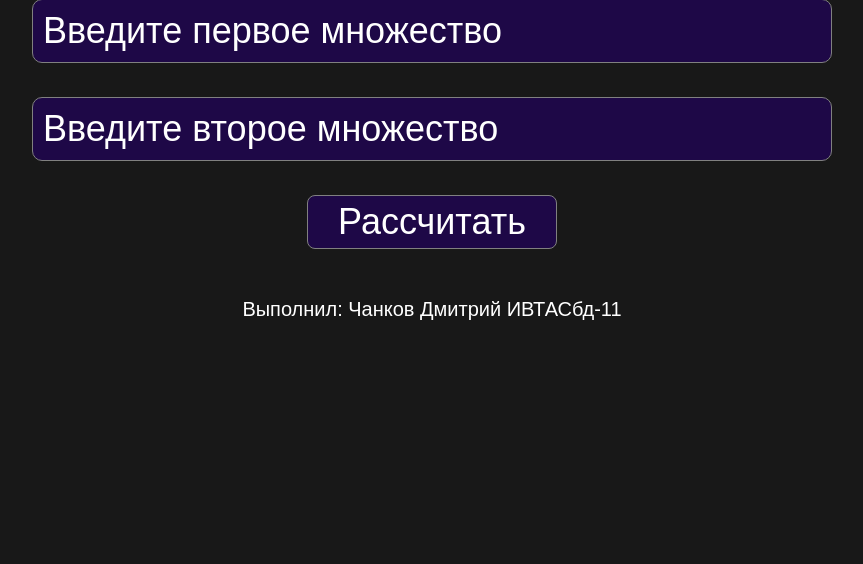
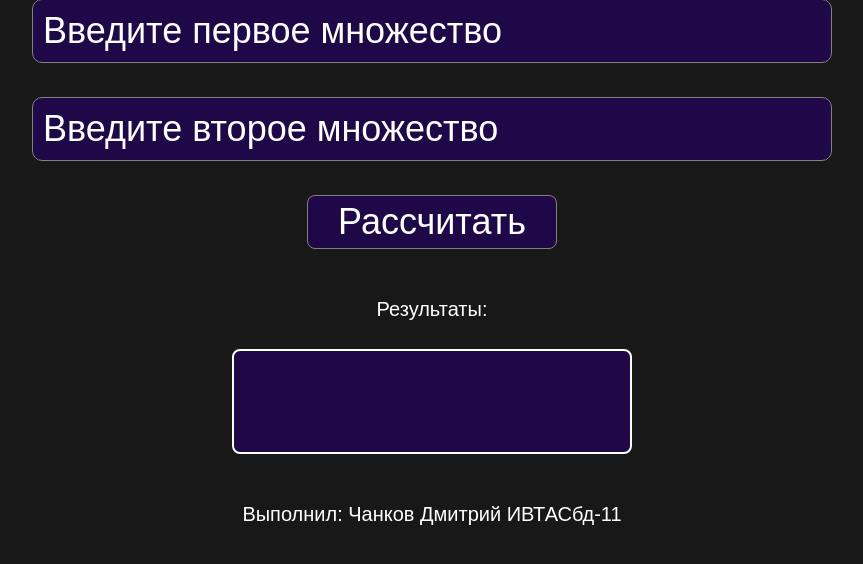
Before and after one commit to altq33/IP-DM-Labs, a PHP site: page / in a window 1280 px wide. Shown: the part 133-697 px from the top of the page, without its empty margins (208-1071 px from the left). Run offline with PHP 8.4, Linux system fonts and the light colour scheme.

Commit message:
Финальный коммит по лабе 1 ДМ

```diff
--- a/DMLabs/Lab1/index.html
+++ b/DMLabs/Lab1/index.html
@@ -16,6 +16,14 @@
             <input type="text" class="enter" id="second-field" placeholder="Введите второе множество" autocomplete="off">
             <input type="submit" class="button" value="Рассчитать" onclick="Calculation()">
         </form>
+        <h2 class="by">Результаты:</h2>
+        <div class="results">
+            <span id="union"></span>
+            <span id="int"></span>
+            <span id="diff"></span>
+            <span id="diff2"></span>
+            <span id="sym"></span>
+        </div>
         <h2 class="by">Выполнил: Чанков Дмитрий ИВТАСбд-11</h2>
     </div>
 </body>
--- a/DMLabs/Lab1/script.js
+++ b/DMLabs/Lab1/script.js
@@ -8,7 +8,7 @@ function isValidate(message) {
     }
     for(let i = 0; i < arr.length; i++) {
         if(arr[i].length != 4) {
-            error_message = "Элемент множества должен содеражть 4 символа!";
+            error_message = "Элемент множества должен содержать 4 символа!";
             return false;
         }
         if(!(Number.isInteger(Number(arr[i][0])))) {
@@ -46,9 +46,28 @@ function isValidate(message) {
 function Calculation() {
     message1 = document.getElementById('first-field').value;
     message2 = document.getElementById('second-field').value;
+    // Проверка валидности
     if (isValidate(message1) && isValidate(message2)){
-        alert("Good")
+        const first_set = new Set(message1.split(" ")); // Получаем два множества из строк, сплитуем по пробелу
+        const second_set = new Set(message2.split(" "));
+        console.log(first_set, second_set);
+        //Объединяем два множества
+        const union_set = new Set([...first_set, ...second_set]);
+        document.getElementById('union').innerHTML = "Объединение: " + [...union_set.values()];
+        //Пересекаем множества
+        const intersection_set = new Set([...first_set].filter(x => second_set.has(x)));
+        document.getElementById('int').innerHTML = "Пересечение: " + [...intersection_set.values()];
+        //Дополняем множества
+        // A \ B
+        const difference_set_a = new Set([...first_set].filter(x => !second_set.has(x)));
+        document.getElementById('diff').innerHTML = "A \\ B: " + [...difference_set_a.values()];
+        // B \ A
+        const difference_set_b = new Set([...second_set].filter(x => !first_set.has(x)));
+        document.getElementById('diff2').innerHTML = "B \\ A: " + [...difference_set_b.values()];
+        // Симметрическая разность
+        const symmetric_difference_set = new Set([...difference_set_a, ...difference_set_b]);
+        document.getElementById('sym').innerHTML = "Симметрическая разница: " + [...symmetric_difference_set.values()];
     }else{
-        alert(error_message)
+        alert(error_message);
     }
 }
--- a/DMLabs/Lab1/styles.css
+++ b/DMLabs/Lab1/styles.css
@@ -101,3 +101,19 @@ h1,h2,h3,h4,h5,h6{font-size:inherit;font-weight: 400;}
     align-self: center;
     margin-top: 50px;
 }
+
+.results {
+    margin-top: 30px;
+    width: 400px;
+    background-color: rgb(30, 8, 71);
+    height: 105px;
+    border-radius: 8px;
+    border: 2px solid white;
+    padding-top: 5px;
+    padding-left: 5px;
+}
+
+.results span {
+    display: block;
+    margin-bottom: 5px;
+}
```
